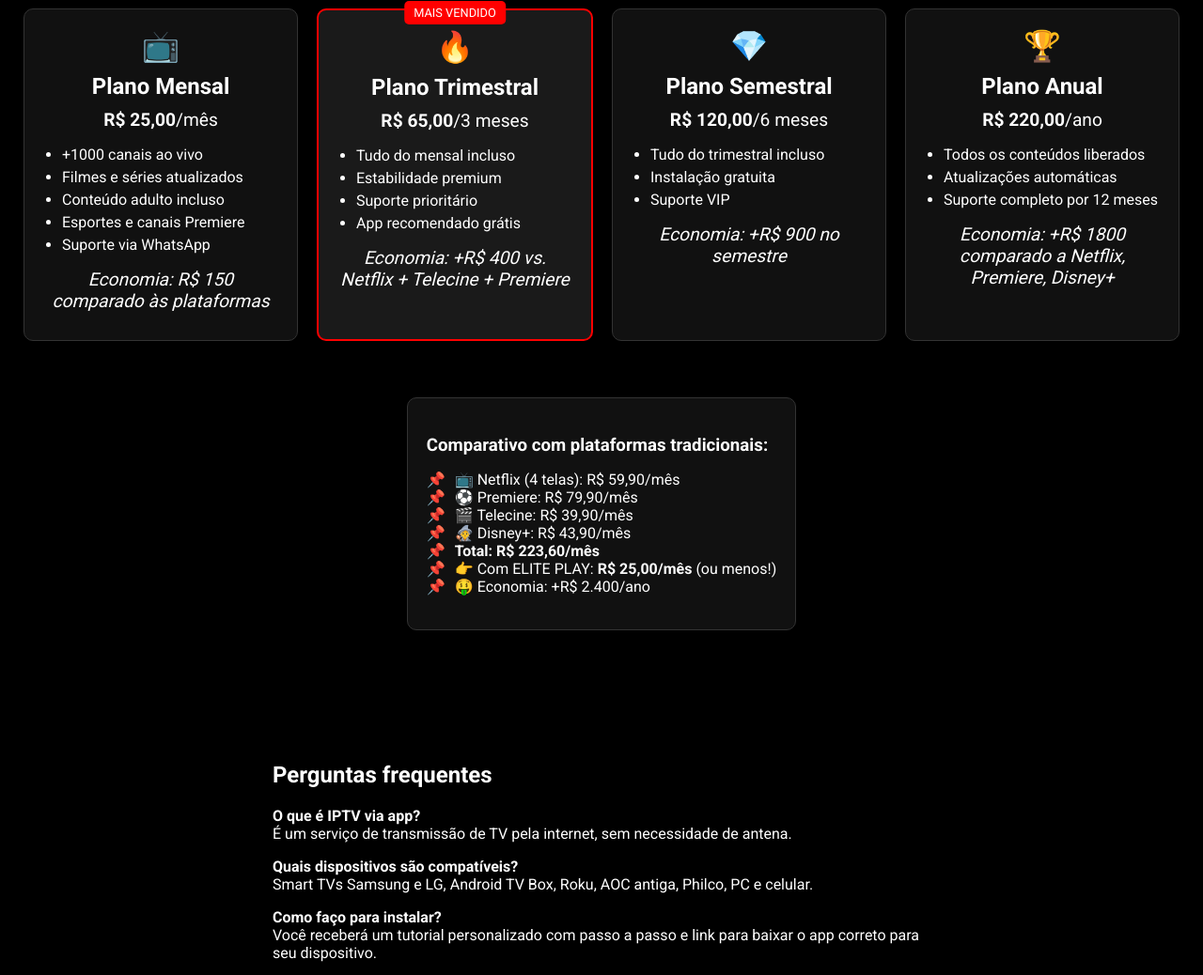
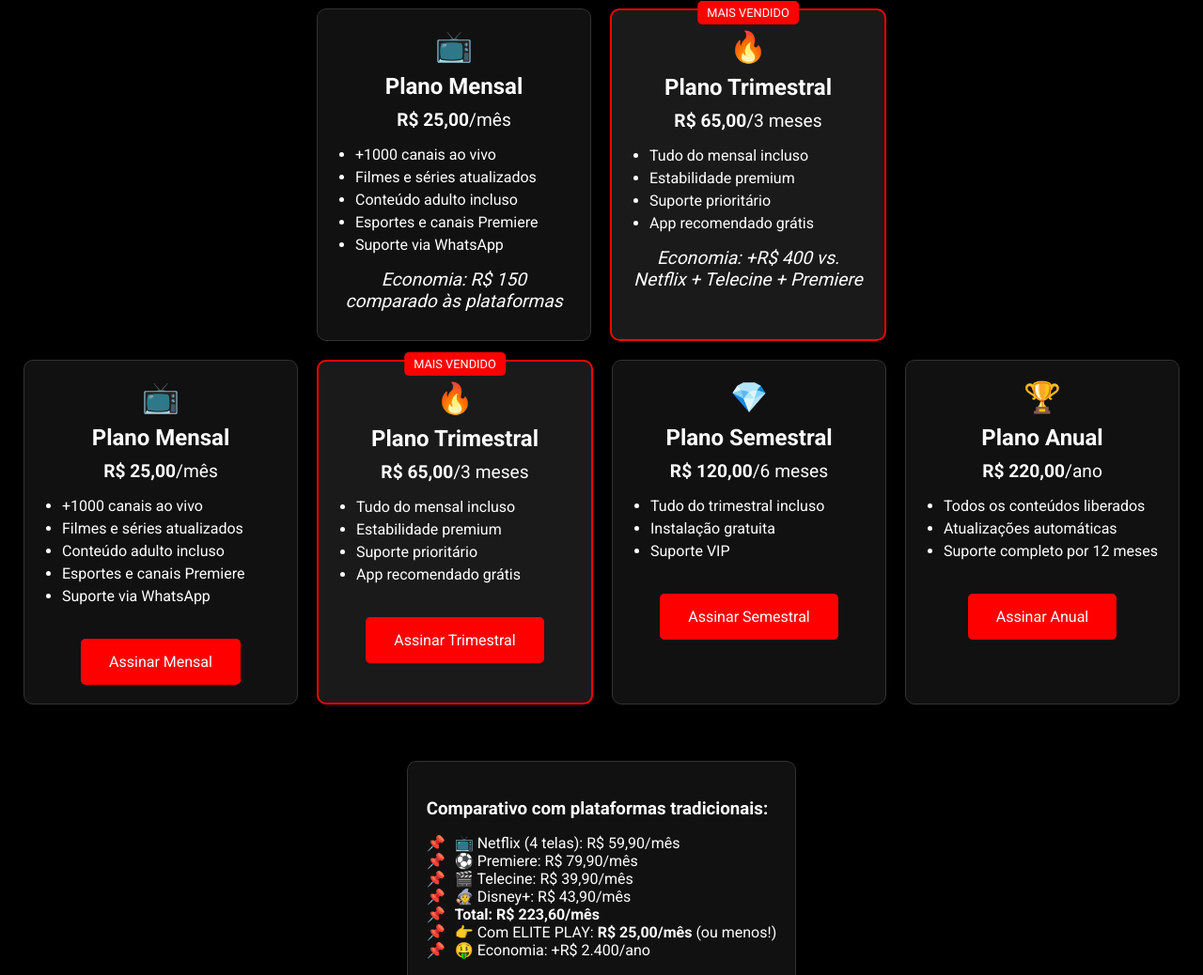
Before and after one commit to Juniordevliam/guiajunioriptv, a plain HTML site: page index.html in a window 1280 px wide. Shown: the part 2469-3507 px from the top of the page at 94% size. Drawn offline with Linux system fonts and the light colour scheme.

Commit message:
Update index.html

```diff
--- a/index.html
+++ b/index.html
@@ -235,6 +235,35 @@
   <p><em>Economia: +R$ 400 vs. Netflix + Telecine + Premiere</em></p>
 </div>
 
+<div class="plans">
+
+  <div class="plan">
+    <div class="plan-icon">📺</div>
+    <h3>Plano Mensal</h3>
+    <p><strong>R$ 25,00</strong>/mês</p>
+    <ul>
+      <li>+1000 canais ao vivo</li>
+      <li>Filmes e séries atualizados</li>
+      <li>Conteúdo adulto incluso</li>
+      <li>Esportes e canais Premiere</li>
+      <li>Suporte via WhatsApp</li>
+    </ul>
+    <a class="btn-main" href="https://wa.me/5577999771690?text=Quero%20assinar%20o%20Plano%20Mensal%20da%20ELITE%20PLAY!">Assinar Mensal</a>
+  </div>
+
+  <div class="plan popular">
+    <div class="plan-icon">🔥</div>
+    <h3>Plano Trimestral</h3>
+    <p><strong>R$ 65,00</strong>/3 meses</p>
+    <ul>
+      <li>Tudo do mensal incluso</li>
+      <li>Estabilidade premium</li>
+      <li>Suporte prioritário</li>
+      <li>App recomendado grátis</li>
+    </ul>
+    <a class="btn-main" href="https://wa.me/5577999771690?text=Quero%20assinar%20o%20Plano%20Trimestral%20da%20ELITE%20PLAY!">Assinar Trimestral</a>
+  </div>
+
   <div class="plan">
     <div class="plan-icon">💎</div>
     <h3>Plano Semestral</h3>
@@ -244,7 +273,7 @@
       <li>Instalação gratuita</li>
       <li>Suporte VIP</li>
     </ul>
-  <p><em>Economia: +R$ 900 no semestre</em></p>
+    <a class="btn-main" href="https://wa.me/5577999771690?text=Quero%20assinar%20o%20Plano%20Semestral%20da%20ELITE%20PLAY!">Assinar Semestral</a>
   </div>
 
   <div class="plan">
@@ -256,7 +285,8 @@
       <li>Atualizações automáticas</li>
       <li>Suporte completo por 12 meses</li>
     </ul>
-  <p><em>Economia: +R$ 1800 comparado a Netflix, Premiere, Disney+</em></p>
+    <a class="btn-main" href="https://wa.me/5577999771690?text=Quero%20assinar%20o%20Plano%20Anual%20da%20ELITE%20PLAY!">Assinar Anual</a>
+  </div>
 </div>
 
 <div class="comparison">
```
Lines whose indentation alone changed are shown as unchanged.
